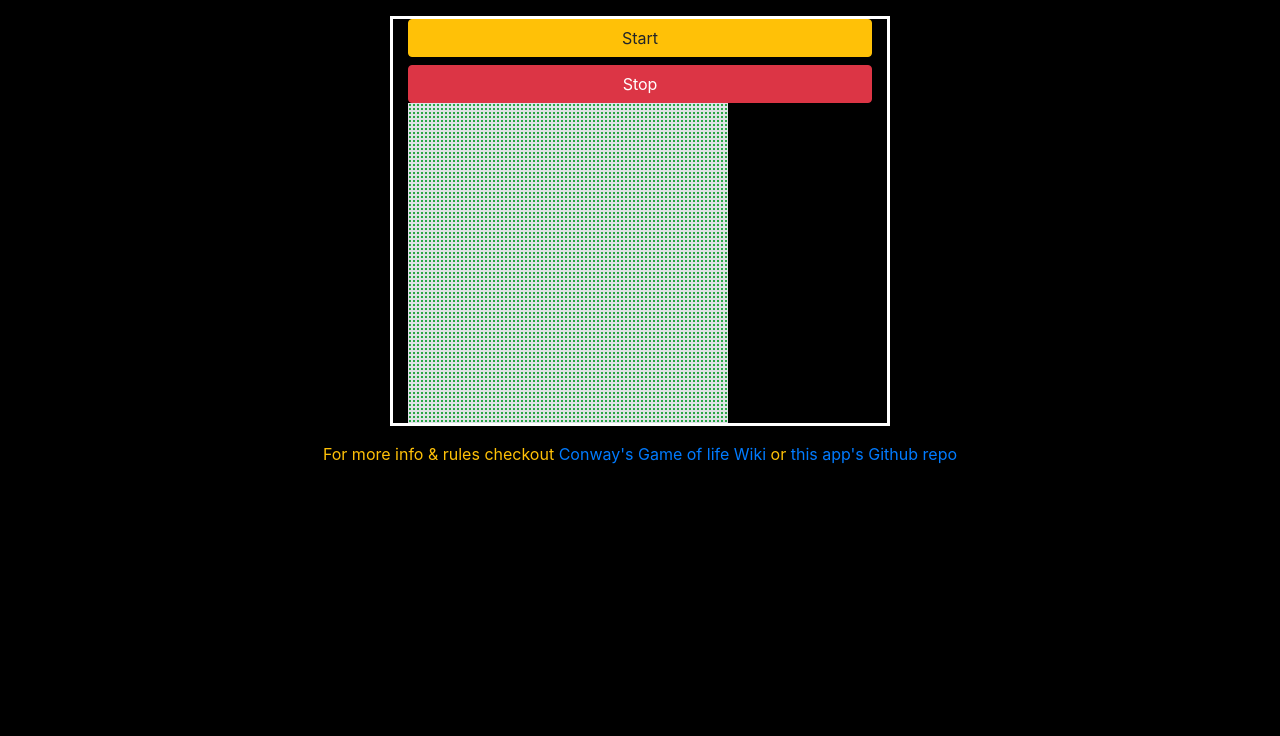
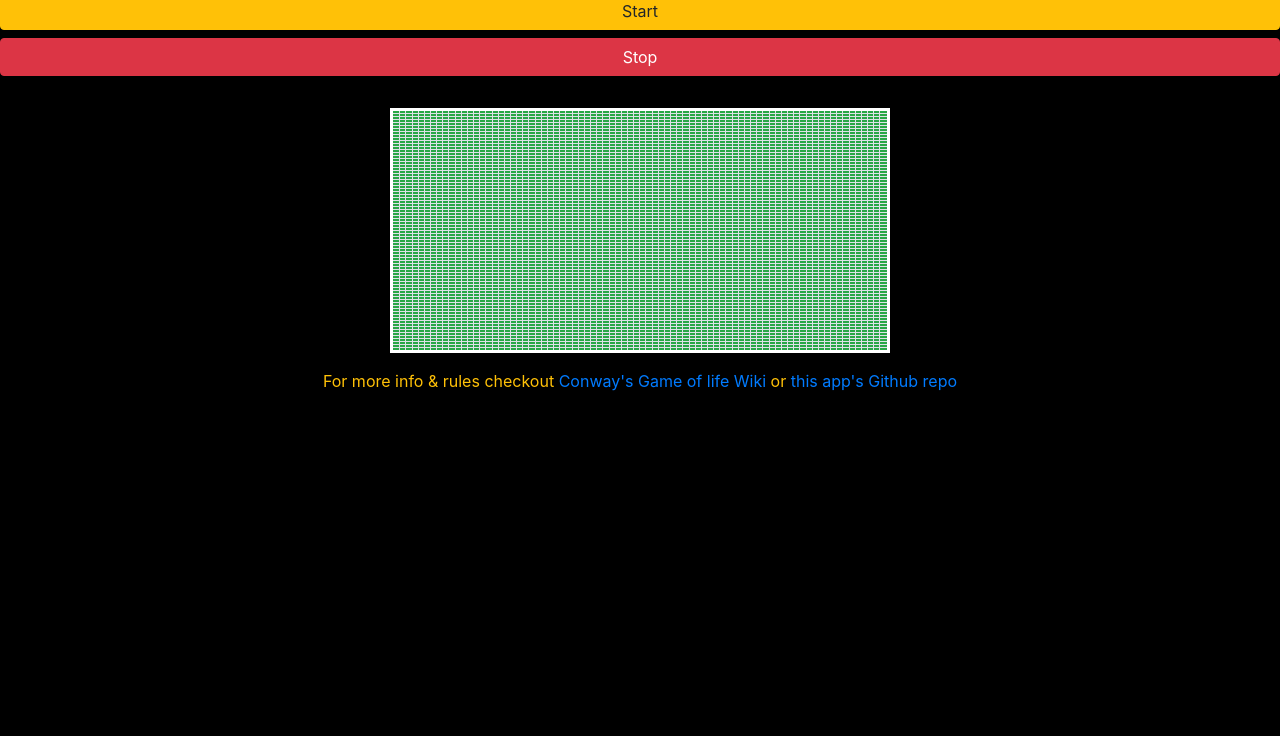
Before and after one commit to pathakshashank17/Conways-Game-of-Life-JS, a plain HTML site: page index.html in a window 1280 px wide. Shown: the part 64-800 px from the top of the page. Drawn offline with nearby package versions, Linux system fonts and the light colour scheme.

Commit message:
shitched from grid to table

```diff
--- a/index.html
+++ b/index.html
@@ -10,10 +10,10 @@
 </head>
 <body>
     <h1 class="text-center text-warning">Conway's Game of Life</h1>
-    <div id="game-area" class="container">
+    <table id="game-area" class="container-fluid">
         <button id="start" type="button" class="btn btn-warning btn-block">Start</button>
         <button id="stop" type="button" class="btn btn-danger btn-block">Stop</button>
-    </div>
+    </table>
     <p class="text-center text-warning pt-3">For more info & rules checkout <a href="https://en.wikipedia.org/wiki/Conway%27s_Game_of_Life">Conway's Game of life Wiki</a> or <a href="https://github.com/pathakshashank17/Conways-Game-of-Life-JS">this app's Github repo</a></p>
     <!-- JavaScript(s) -->
     <script src="https://ajax.googleapis.com/ajax/libs/jquery/3.5.1/jquery.min.js"></script>
```
